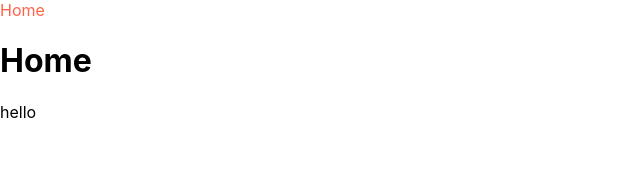
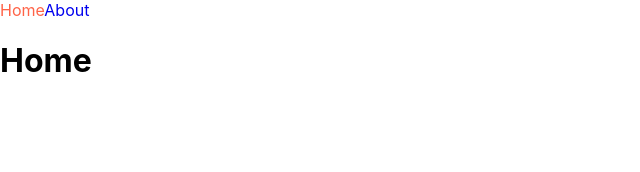
Before and after one commit to thehue/nextjs-introduction, a Next.js app: page / in a window 1280 px wide. Shown: the top 172 px of the page, without its empty margins (0-640 px from the left). Built offline with nearby package versions, Linux system fonts and the light colour scheme.

Commit message:
2.0 Patterns

```diff
--- /dev/null
+++ b/components/Layout.js
@@ -0,0 +1,10 @@
+import NavBar from "./NavBar";
+
+export default function Layout({ children }) {
+  return (
+    <>
+      <NavBar />
+      <div>{children}</div>
+    </>
+  );
+}
--- /dev/null
+++ b/components/Seo.js
@@ -0,0 +1,9 @@
+import Head from "next/head";
+
+export default function Seo({ title }) {
+  return (
+    <Head>
+      <title>{title} | Next Movies</title>
+    </Head>
+  );
+}
--- a/pages/_app.js
+++ b/pages/_app.js
@@ -1,12 +1,10 @@
-import NavBar from "../components/NavBar";
 import "../styles/globals.css";
+import Layout from "../components/Layout";
 
 export default function App({ Component, pageProps }) {
   return (
-    <div>
-      <NavBar />
+    <Layout>
       <Component {...pageProps} />
-      <p>hello</p>
-    </div>
+    </Layout>
   );
 }
--- a/pages/about.js
+++ b/pages/about.js
@@ -1,6 +1,9 @@
+import Seo from "../components/Seo";
+
 export default function About() {
   return (
     <div>
+      <Seo title="About" />
       <h1>About Us</h1>
     </div>
   );
--- a/pages/index.js
+++ b/pages/index.js
@@ -1,6 +1,9 @@
+import Seo from "../components/Seo";
+
 export default function Home() {
   return (
     <div>
+      <Seo title="Home" />
       <h1 className="active">Home</h1>
     </div>
   );
--- a/styles/globals.css
+++ b/styles/globals.css
@@ -7,7 +7,6 @@ body {
 }
 
 a {
-  color: white;
   text-decoration: none;
 }
 
```
